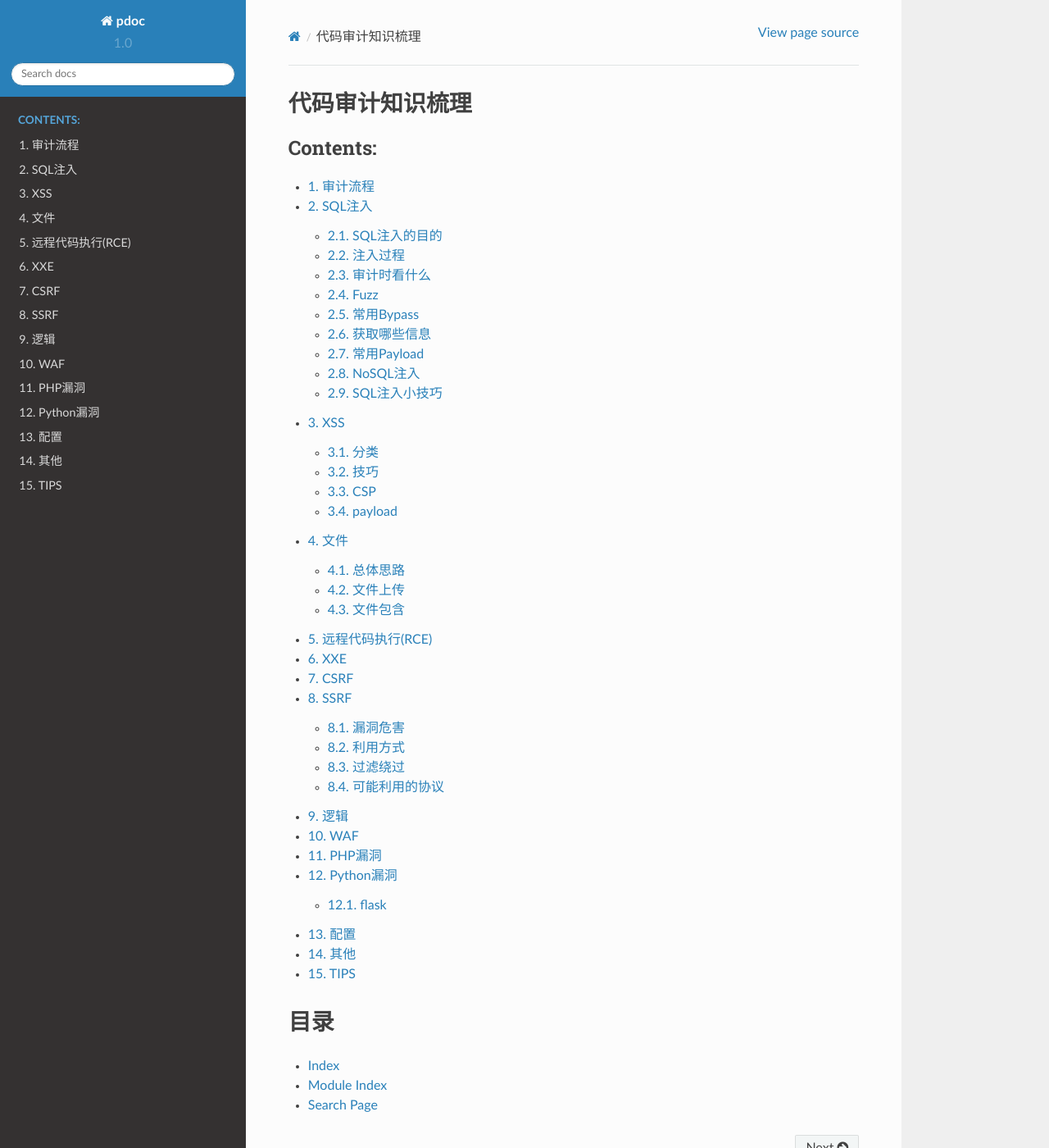
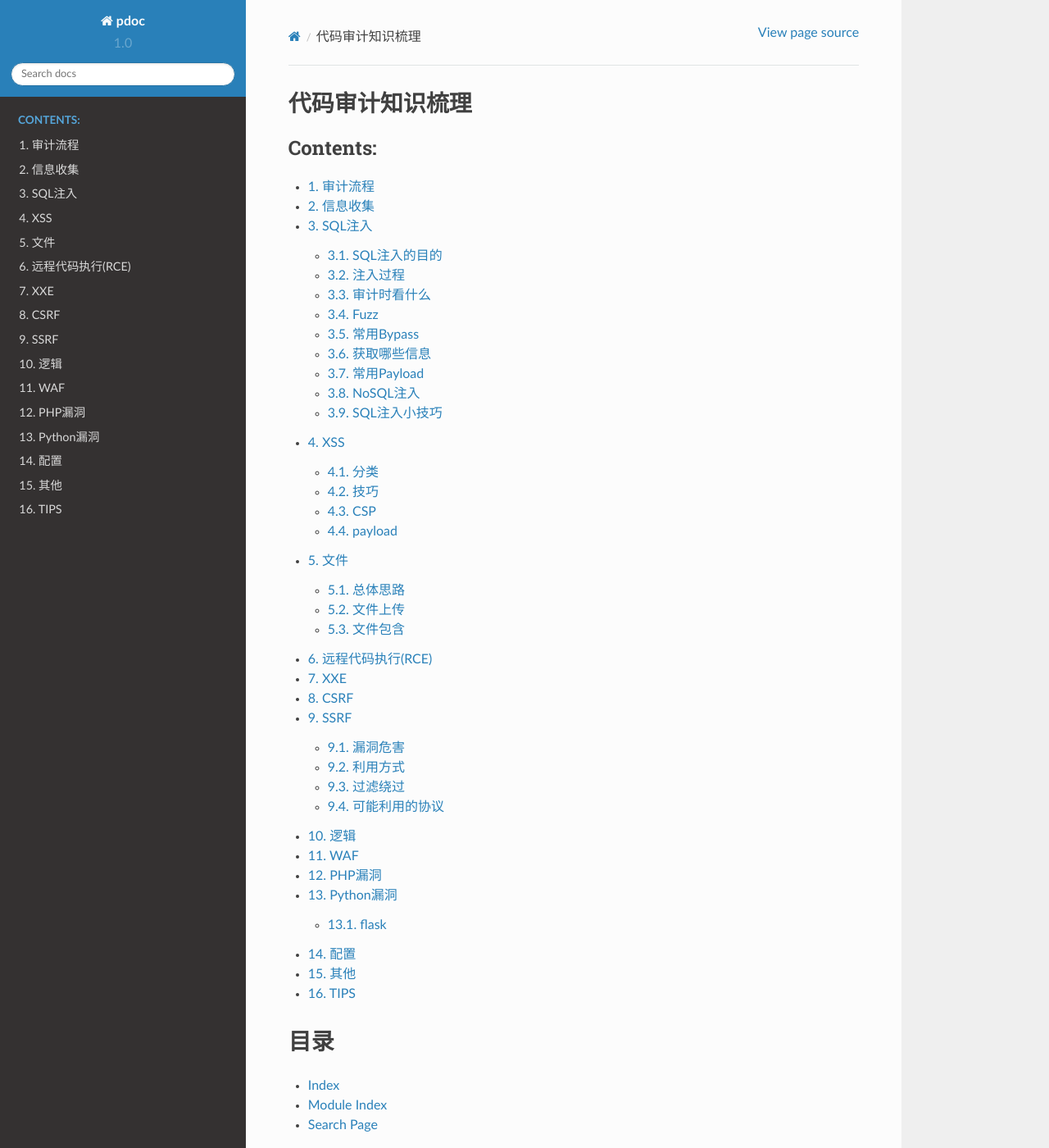
Before and after one commit to LyleMi/Learn-Web-Hacking, a Sphinx documentation site: the page built from web-security/source/index.rst, in a window 1280 px wide and 1400 px high. Shown: the whole window at 82% size. Built offline with Sphinx 7.4.7 and the Read the Docs theme 2.0.0, drawn with Linux system fonts in a browser that asks for light colours; some of the changed lines change nothing that is shown.

Commit message:
add-info-gather

```diff
--- a/web-security/source/index.rst
+++ b/web-security/source/index.rst
@@ -12,6 +12,7 @@
    :caption: Contents:
 
    aduit
+   info
    sql
    xss
    file
--- /dev/null
+++ b/web-security/source/info.rst
@@ -0,0 +1,20 @@
+信息收集
+================================
+
+1. 信息收集
+    1. 域名信息
+        1. whois: http://whois.chinaz.com
+        2. 域传送
+        3. 子域名爆破
+        4. 若目标使用cdn，绕过cdn找到ip
+
+    2. 搜索引擎
+    3. ip
+    4. 社工
+        1. github
+        2. gitchina
+        3. gitlab
+        4. bitbucket
+
+    5. 企业邮箱
+        1. 弱密码爆破
```
